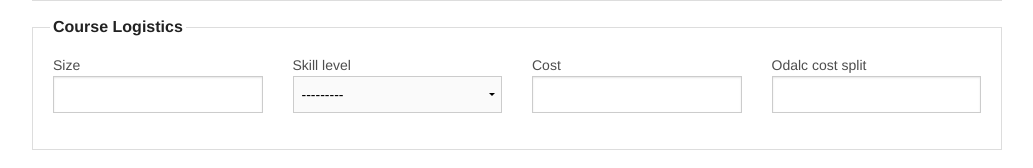
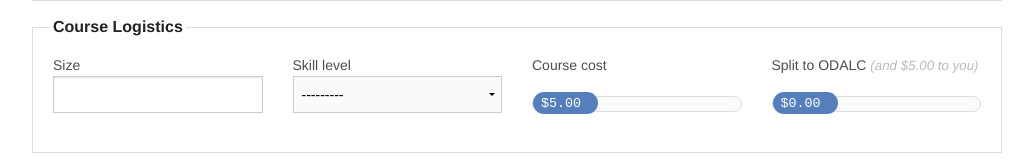
Before and after one commit to calblueprint/odalc, a Django app: page /teachers/create/ in a window 1280 px wide. Shown: the part 967-1135 px from the top of the page, without its empty margins (123-1156 px from the left). Run offline with Django 3.2, Linux system fonts and the light colour scheme; parts of the project's set-up code (start-up, migrations or seed data) failed here and were passed over; some libraries are stand-ins or nearby versions.

Commit message:
added cost sliders

```diff
--- a/odalc/static/base/scss/app.scss
+++ b/odalc/static/base/scss/app.scss
@@ -206,3 +206,16 @@ p.larger {
     font-size: 1.3em;
     color: #888;
 }
+
+.slider-dollar {
+    font-family: 'Courier New';
+    font-size: 10pt;
+    color: #fff;
+    width: 65px;
+    padding: 5px 0px 5px 8px;
+}
+
+.lighter {
+    color: #bbb;
+    font-size: 10pt;
+}
--- a/odalc/templates/base/base.html
+++ b/odalc/templates/base/base.html
@@ -33,7 +33,6 @@
     <script src="//ajax.googleapis.com/ajax/libs/jquery/2.1.0/jquery.min.js"></script>
     <script src="//ajax.googleapis.com/ajax/libs/jqueryui/1.10.4/jquery-ui.min.js"></script>
     <script src="//cdnjs.cloudflare.com/ajax/libs/foundation/5.2.2/js/foundation.min.js"></script>
-    <script src="//cdnjs.cloudflare.com/ajax/libs/foundation/4.3.2/js/foundation/foundation.alerts.js"></script>
     <script src="{% static "base/js/app.js" %}"></script>
     <script src="{% static "base/js/toastr.min.js" %}"></script>
 
@@ -47,10 +46,10 @@
     </ul>
     {% endif %}
 
-    {% block javascripts %}
-    {% endblock %}
     <script>
       $(document).foundation();
     </script>
+    {% block javascripts %}
+    {% endblock %}
   </body>
 </html>
--- a/odalc/templates/teachers/create_course_form.html
+++ b/odalc/templates/teachers/create_course_form.html
@@ -55,10 +55,23 @@
                         {% include "base/partials/formfield.html" with field=form.skill_level %}
                     </div>
                     <div class="medium-3 columns">
-                        {% include "base/partials/formfield.html" with field=form.cost %}
+                    <label for="{{ form.cost.id_for_label }}">Course cost</label>
+                        <div class="range-slider round" data-slider>
+                          <span id="cost-dollar-amt" class="range-slider-handle slider-dollar">$3.20</span>
+                          <span class="range-slider-active-segment"></span>
+                          <input type="hidden" id="cost-slider">
+                        </div>
+                        {% include "base/partials/hidden_formfield.html" with field=form.cost %}
                     </div>
                     <div class="medium-3 columns">
-                        {% include "base/partials/formfield.html" with field=form.odalc_cost_split %}
+                    <label for="{{ form.odalc_cost_split.id_for_label }}">Split to ODALC <i class="lighter">(and <span id="your-amt">$0</span> to you)</i></label>
+                        <div class="range-slider round" data-slider>
+                          <span id="split-dollar-amt" class="range-slider-handle slider-dollar">$3.20</span>
+                          <span class="range-slider-active-segment"></span>
+                          <input type="hidden" id="split-slider">
+                        </div>
+
+                        {% include "base/partials/hidden_formfield.html" with field=form.odalc_cost_split %}
                     </div>
                 </div>
             </fieldset>
@@ -89,13 +102,31 @@
 {% include "base/partials/img_uploadjs.html" with field=form.image %}
 {% include "base/partials/file_uploadjs.html" with field=form.course_material %}
 <script>
+
+
+var MAX_AMT = 20.00;
+
+var calculateAmount = function(perc) {
+    return perc/100 * MAX_AMT + 5;
+};
+
+var percentageToDollar = function(perc) {
+    return calculateAmount(perc).toFixed(2);
+};
+
+var percentageOfDollar = function(costPerc, perc) {
+    return (calculateAmount(costPerc) * perc / 100).toFixed(2);
+};
+
+var calculateYourAmt = function(costPerc, perc) {
+    return (percentageToDollar(costPerc) - percentageOfDollar(costPerc, perc)).toFixed(2);
+};
+
+
 $().ready(function() {
     $('#file_{{ form.image.id_for_label }}').on("change", s3_upload_{{ form.image.id_for_label }});
-});
-$().ready(function() {
     $('#file_{{ form.course_material.id_for_label }}').on("change", s3_upload_{{ form.course_material.id_for_label }});
-});
-$(function() {
+
     var dateOptions = {
         beforeShowDay: $.datepicker.noWeekends,
         minDate: 0
@@ -105,6 +136,7 @@ $(function() {
         'maxTime': '9:00pm',
         'forceRoundTime': true,
     };
+
     $("#{{ form.date1.id_for_label }}").datepicker(dateOptions);
     $("#{{ form.start_time1.id_for_label }}").timepicker(timeOptions);
     $("#{{ form.end_time1.id_for_label }}").timepicker(timeOptions);
@@ -114,6 +146,75 @@ $(function() {
     $("#{{ form.date3.id_for_label }}").datepicker(dateOptions);
     $("#{{ form.start_time3.id_for_label }}").timepicker(timeOptions);
     $("#{{ form.end_time3.id_for_label }}").timepicker(timeOptions);
+
+    // update UI elements
+    $('#cost-dollar-amt').text('$' + percentageToDollar(parseInt($('#cost-slider').val())));
+    $('#split-dollar-amt').text('$' + percentageOfDollar(
+        parseInt($('#cost-slider').val()),
+        parseInt($('#split-slider').val())
+    ));
+    $('#your-amt').text('$' + calculateYourAmt(
+        parseInt($('#cost-slider').val()),
+        parseInt($('#split-slider').val())
+    ));
+
+    // update actual form elements
+    $('#{{ form.cost.id_for_label}}').val(percentageToDollar(
+        parseInt($('#cost-slider').val())
+    ));
+    $('#{{ form.odalc_cost_split.id_for_label}}').val(percentageOfDollar(
+        parseInt($('#cost-slider').val()),
+        parseInt($('#split-slider').val())
+    ));
+
+
+    // Event handler when cost amount is adjusted
+    $('#cost-dollar-amt').on('mousedown mousemove', function() {
+        $('body').on('mousemove', function() {
+            // update UI elements
+            $('#cost-dollar-amt').text('$' + percentageToDollar(parseInt($('#cost-slider').val())));
+            $('#split-dollar-amt').text('$' + percentageOfDollar(
+                parseInt($('#cost-slider').val()),
+                parseInt($('#split-slider').val())
+            ));
+            $('#your-amt').text('$' + calculateYourAmt(
+                parseInt($('#cost-slider').val()),
+                parseInt($('#split-slider').val())
+            ));
+
+            // update actual form elements
+            $('#{{ form.cost.id_for_label}}').val(percentageToDollar(
+                parseInt($('#cost-slider').val())
+            ));
+            $('#{{ form.odalc_cost_split.id_for_label}}').val(percentageOfDollar(
+                parseInt($('#cost-slider').val()),
+                parseInt($('#split-slider').val())
+            ));
+
+        });
+    });
+
+    // Event handler for when split amount is adjusted
+    $('#split-dollar-amt').on('mousedown mousemove', function() {
+        $('body').on('mousemove', function() {
+            // update UI elements
+            $('#split-dollar-amt').text('$' + percentageOfDollar(
+                parseInt($('#cost-slider').val()),
+                parseInt($('#split-slider').val())
+            ));
+            $('#your-amt').text('$' + calculateYourAmt(
+                parseInt($('#cost-slider').val()),
+                parseInt($('#split-slider').val())
+            ));
+
+            // update actual form elements
+            $('#{{ form.odalc_cost_split.id_for_label}}').val(percentageOfDollar(
+                parseInt($('#cost-slider').val()),
+                parseInt($('#split-slider').val())
+            ));
+        });
+    });
+
 });
 </script>
 {% endblock %}
```
Also changed, not shown: odalc/static/base/css/app.css, odalc/static/base/css/courses.css, odalc/static/base/css/forms.css.
